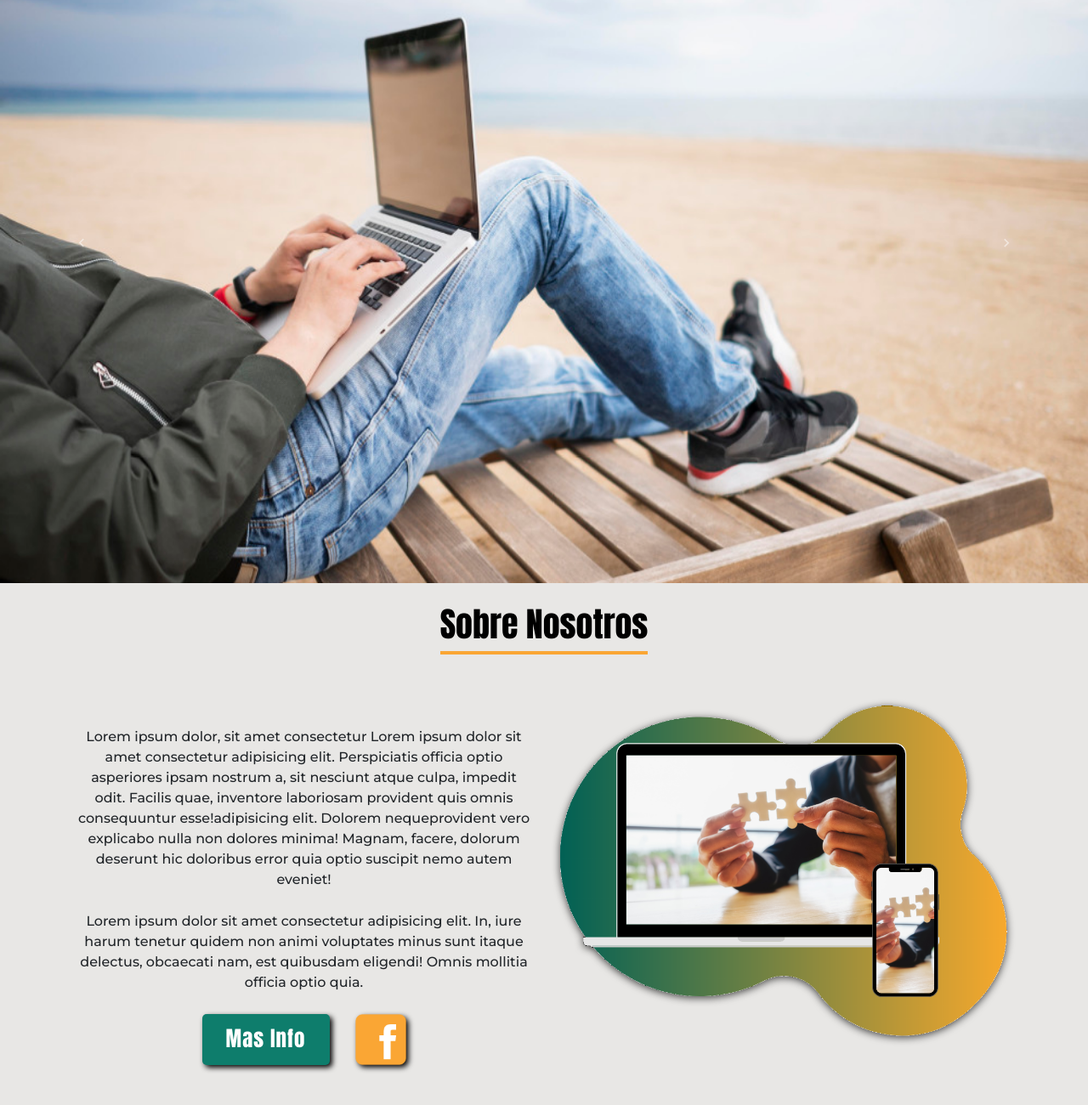
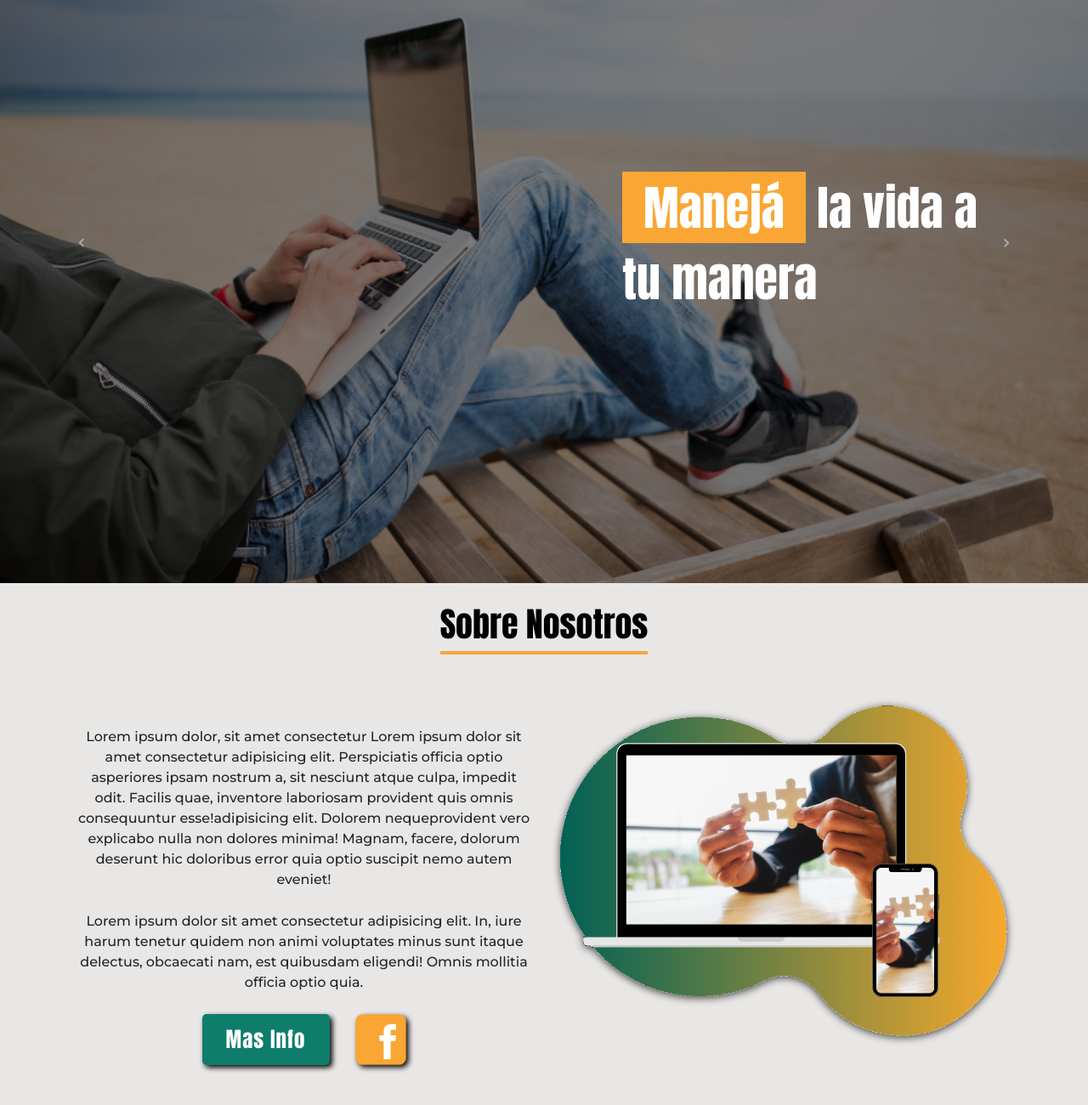
Before and after one commit to HelixInCode/Conocimiento-Global, a website: page index.html in a window 1280 px wide. Shown: the part 172-1472 px from the top of the page at 85% size. Drawn offline with Linux system fonts and the light colour scheme; files whose address does not match are found by name.

Commit message:
overlays del carrousel princiapl creados

```diff
--- a/index.html
+++ b/index.html
@@ -69,14 +69,23 @@
 
         <div class="carousel-item active">
           <img src="img/cover-1.jpg" class="d-block w-100" alt="...">
+          <div class="overlay-img px-1 px-sm-5">
+            <p><span>Crecé</span> de manera Personal y Profesional</p>
+          </div>
         </div>
 
         <div class="carousel-item">
           <img src="img/cover-2.jpg" class="d-block w-100" alt="...">
+          <div class="overlay-img px-1 px-sm-5">
+            <p class="pr-sm-5"><span>Manejá</span> la vida a tu manera</p>
+          </div>
         </div>
 
         <div class="carousel-item">
           <img src="img/cover-3.jpg" class="d-block w-100" alt="...">
+          <div class="overlay-img px-1 px-sm-5">
+            <p class="pl-sm-5"><span>Aprendé</span> a potenciar tus ingresos</p>
+          </div>
         </div>
       </div>
 
--- a/src/css/style.css
+++ b/src/css/style.css
@@ -144,6 +144,31 @@ nav > .menu-items > li > a:hover{
   width: 100%;
   height: 100%;
 }
+.index-carousel> .carousel-inner > .carousel-item > .overlay-img{
+  position: absolute;
+  top: 0;
+  right: 0;
+  bottom: 0;
+  left: 0;
+  font-family: var(--letraEnlaces);
+  background-color: var(--sombra);
+  display: grid;
+  color: #fff;
+  grid-template-columns: minmax(200px, 500px);
+  grid-auto-columns: auto;
+  justify-content: center;
+  justify-items: center;
+  align-content: center;
+}
+.index-carousel .overlay-img > p{
+  margin: 0;
+  text-align: center;
+  font-size: 2em;
+}
+.index-carousel .overlay-img > p > span{
+  padding: 0 25px;
+  background-color: var(--Anaranjadito);
+}
 
 #crecimiento{
     width: 100%;
@@ -189,16 +214,17 @@ nav > .menu-items > li > a:hover{
   justify-content: center;
 }
 #nosotros > .nosotros-container > .descripcion > .acciones > .mas-info{
-  background-color: var(--verdeOpacoAzulado);
-  padding: 10px;
-  text-decoration: none;
+  width: 150px;
+  border-radius: 5px;
   color: white;
   letter-spacing: 1px;
   font-size: 25px;
   font-family: var(--letraEnlaces);
-  border-radius: 5px;
+  background-color: var(--verdeOpacoAzulado);
+  display: flex;
+  justify-content: center;
+  align-items: center;
   filter: drop-shadow(3px 3px 3px black);
-  width: 150px;
 }
 #nosotros > .nosotros-container > .descripcion > .acciones > .mas-info:hover{
   background-color: var(--AzulClaro);
@@ -360,6 +386,18 @@ nav > .menu-items > li > a:hover{
   resize: none;
 }
 
+@media screen and (min-width: 576px){
+  .index-carousel .overlay-img > p{
+    font-size: 3.5em;
+    text-align: start;
+  }
+  .index-carousel> .carousel-inner > .carousel-item > .overlay-img{
+    justify-content: end;
+  }
+  .index-carousel> .carousel-inner > .carousel-item:nth-of-type(3) > .overlay-img{
+    justify-content: start;
+  }
+}
 @media screen and (min-width: 650px){
   #contact-nav > .social-networks-right{
     margin-right: 25px;
```
Also changed, not shown: dist/css/style.css.
